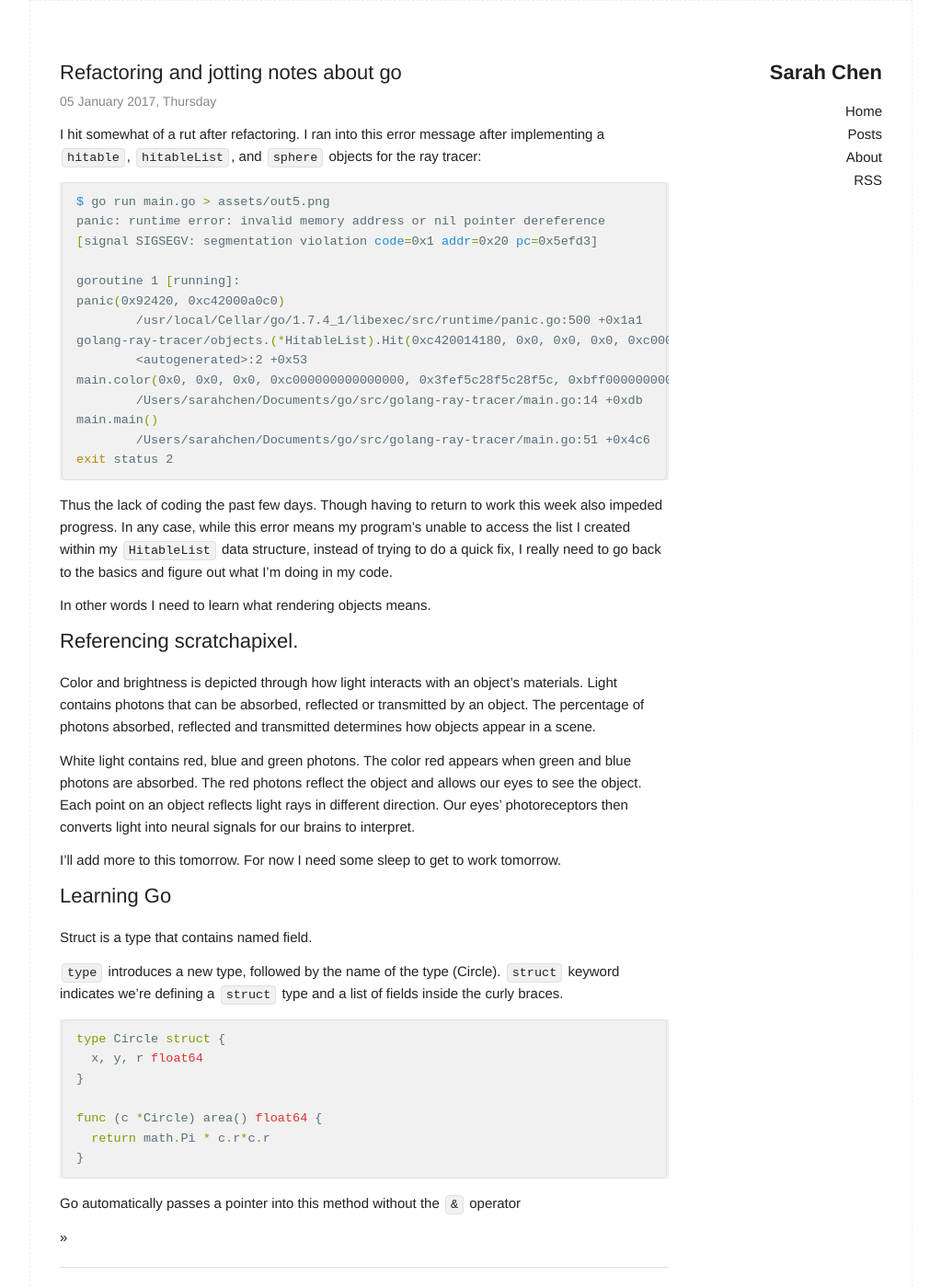
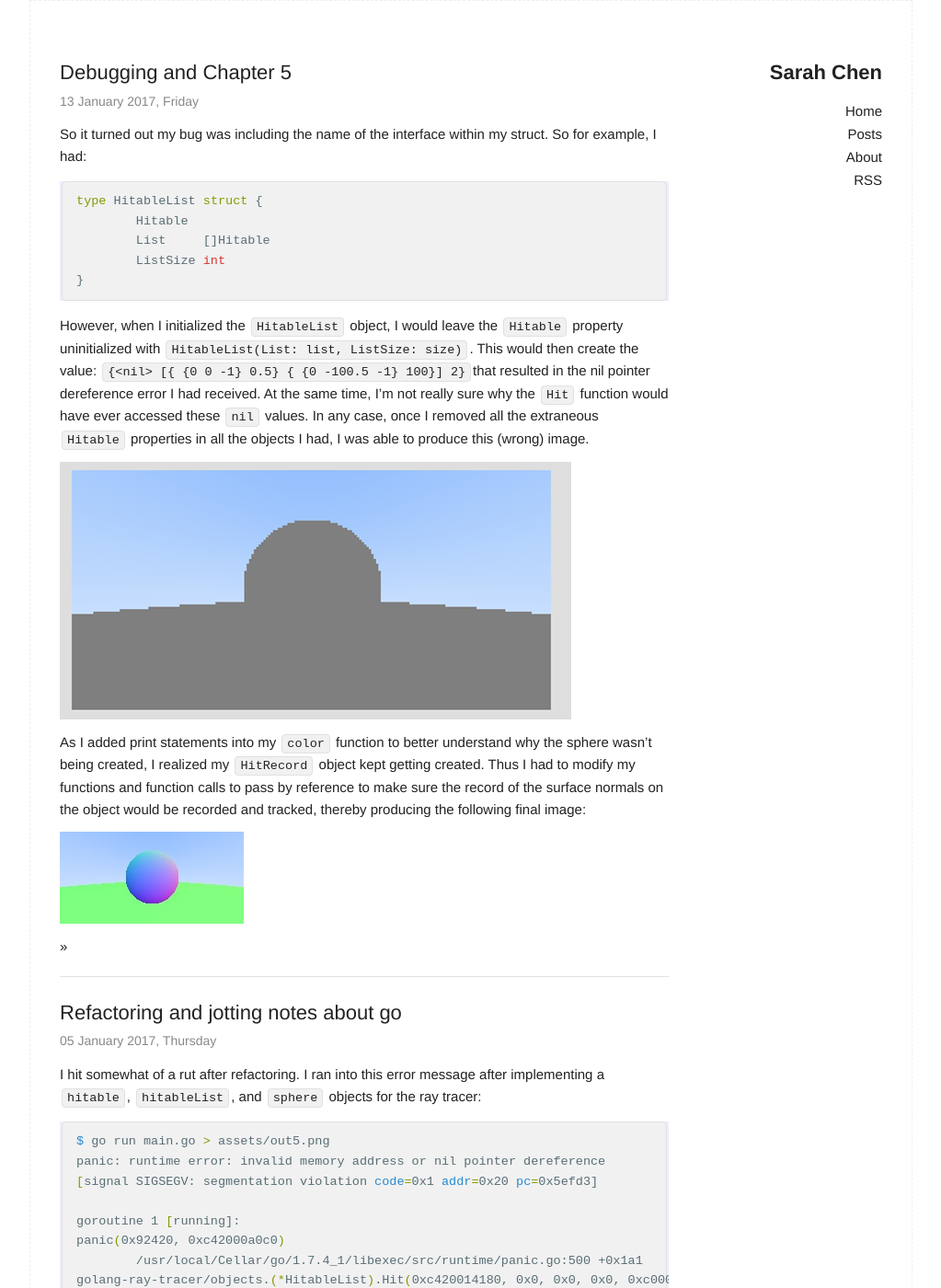
Before and after one commit to schen22/schen22.github.io, a Jekyll site: the page built from index.html, in a window 1280 px wide and 1400 px high. Shown: the whole window at 92% size, without its empty margins (128-1151 px from the left). Built offline with Jekyll 4.4.1, drawn with Linux system fonts in a browser that asks for light colours; some of the changed text lies outside the part shown.

Commit message:
Add Chapter 5 and modify learning about go.

````diff
--- a/_posts/2017-01-05-Jotting-notes-about-go.md
+++ b/_posts/2017-01-05-Jotting-notes-about-go.md
@@ -34,8 +34,6 @@ Color and brightness is depicted through how light interacts with an object's ma
 
 White light contains red, blue and green photons. The color red appears when green and blue photons are absorbed. The red photons reflect the object and allows our eyes to see the object. Each point on an object reflects light rays in different direction. Our eyes' photoreceptors then converts light into neural signals for our brains to interpret.
 
-I'll add more to this tomorrow. For now I need some sleep to get to work tomorrow.
-
 ## Learning Go
 
 Struct is a type that contains named field.
@@ -52,3 +50,17 @@ func (c *Circle) area() float64 {
 }
 ```
 Go automatically passes a pointer into this method without the `&` operator
+
+# Pointers.
+
+If there's one thing I learned about Go and C, it's that pointers are friends. Especially in custom structs. If you take a look at the Objects created in my last [push](https://github.com/schen22/golang-ray-tracer/tree/1aed656e8772ae35d032e6638ba254aa84c28719), you can see how I had to call the `Hit` function by reference in order for the `HitRecord` struct to modify the values of its properties without creating a new object.
+
+```go
+func (s Sphere) Hit(r models.Ray, t_min float64, t_max float64, rec *HitRecord) bool {
+	...
+}
+```
+
+Similarly, in the `HitableList` and `Hitable` interface, I needed to pass in a reference to the `HitRecord` rather than create new objects that don't store or allow the object to act as a record to whether the object is hittable.
+
+Talking about it now makes it seem like a noobish mistake, but lesson learned! Pointers are friends :)
--- /dev/null
+++ b/_posts/2017-01-13-Debugging-and-Chapter-5.md
@@ -0,0 +1,24 @@
+---
+layout: post
+title:  "Debugging and Chapter 5"
+date: 2017-01-13 12:34:26 -0600
+categories: Projects
+---
+
+So it turned out my bug was including the name of the interface within my struct. So for example, I had:
+
+```go
+type HitableList struct {
+	Hitable
+	List     []Hitable
+	ListSize int
+}
+```
+
+However, when I initialized the `HitableList` object, I would leave the `Hitable` property uninitialized with `HitableList(List: list, ListSize: size)`. This would then create the value: `{<nil> [{ {0 0 -1} 0.5} { {0 -100.5 -1} 100}] 2}`that resulted in the nil pointer dereference error I had received. At the same time, I'm not really sure why the `Hit` function would have ever accessed these `nil` values. In any case, once I removed all the extraneous `Hitable` properties in all the objects I had, I was able to produce this (wrong) image.
+
+![]({{site.baseurl}}/assets/img/out5bug.jpg)
+
+As I added print statements into my `color` function to better understand why the sphere wasn't being created, I realized my `HitRecord` object kept getting created. Thus I had to modify my functions and function calls to pass by reference to make sure the record of the surface normals on the object would be recorded and tracked, thereby producing the following final image:
+
+![]({{site.baseurl}}/assets/img/out5.jpg)
````
Also changed, not shown: other parts of _posts/2017-01-05-Jotting-notes-about-go.md (+1 -1 lines), assets/img/out5.jpg (added), assets/img/out5bug.jpg (added), 8 other files.
